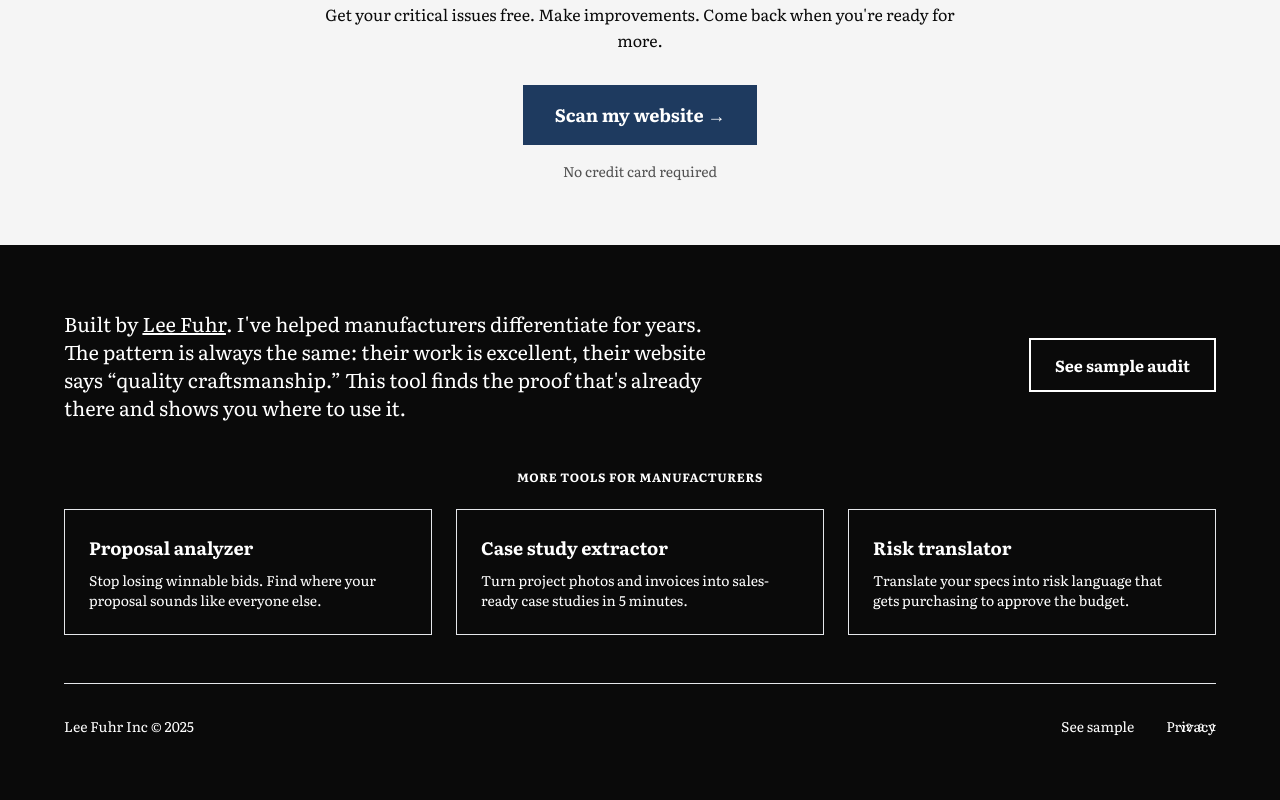
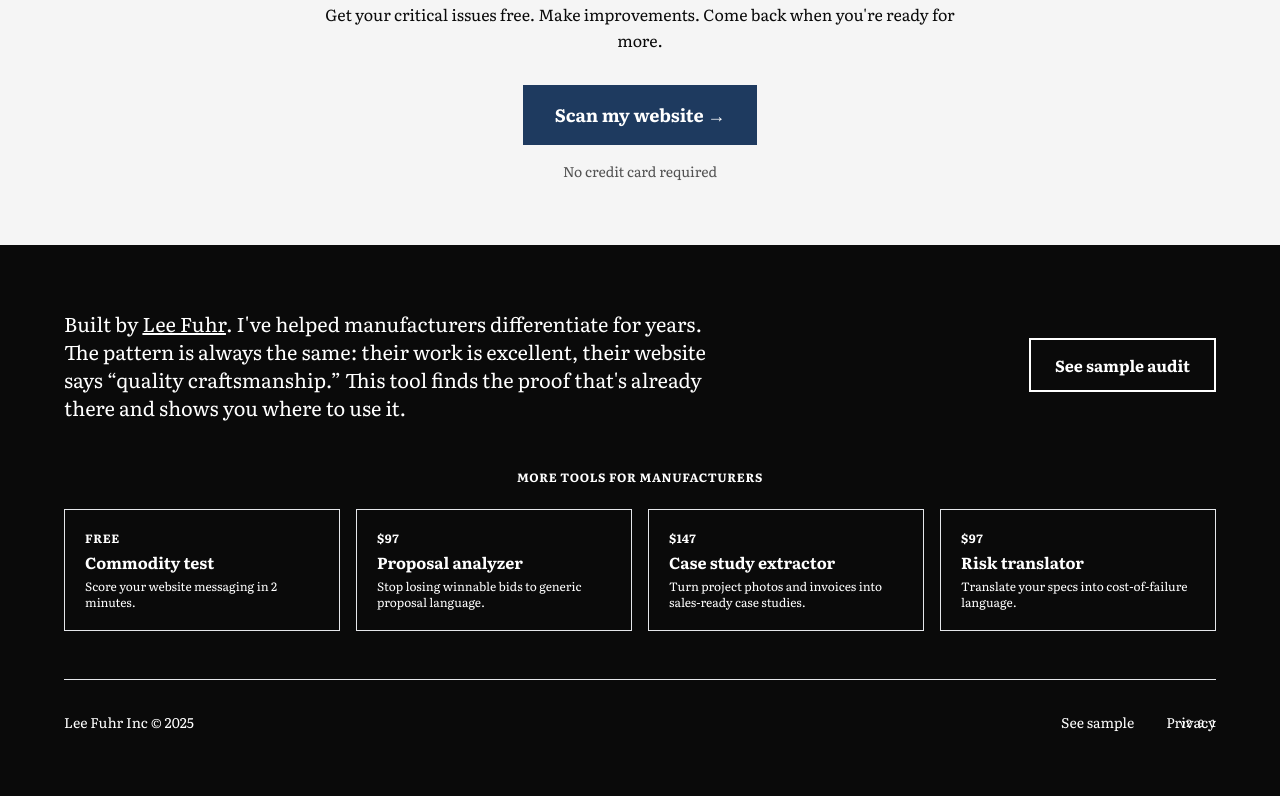
Before and after one commit to lee-fuhr/website-audit, a Next.js app: page / in a window 1280 px wide. Shown: the part 7247-8047 px from the top of the page. Built offline with nearby package versions, Linux system fonts and the light colour scheme.

Commit message:
feat: update more-tools grid to 4-column with pricing, add commodity-test link

```diff
--- a/src/app/page.tsx
+++ b/src/app/page.tsx
@@ -609,18 +609,26 @@ export default function HomePage() {
 
           {/* More tools */}
           <p className="text-xs font-bold tracking-wider text-[var(--background)]/60 mb-6 text-center">MORE TOOLS FOR MANUFACTURERS</p>
-          <div className="grid md:grid-cols-3 gap-6 mb-12">
-            <a href="https://proposal-analyzer.vercel.app" className="p-6 border border-[var(--background)]/20 hover:border-[var(--background)]/50 transition-colors">
-              <p className="text-lg font-semibold text-white mb-2">Proposal analyzer</p>
-              <p className="text-sm text-[var(--background)]/70">Stop losing winnable bids. Find where your proposal sounds like everyone else.</p>
+          <div className="grid sm:grid-cols-2 lg:grid-cols-4 gap-4 mb-12">
+            <a href="https://areyougeneric.com" className="p-5 border border-[var(--background)]/20 hover:border-[var(--background)]/50 transition-colors">
+              <p className="text-xs font-bold tracking-wider text-[var(--background)]/50 mb-1">FREE</p>
+              <p className="text-base font-semibold text-white mb-1">Commodity test</p>
+              <p className="text-xs text-[var(--background)]/70">Score your website messaging in 2 minutes.</p>
             </a>
-            <a href="https://case-study-extractor.vercel.app" className="p-6 border border-[var(--background)]/20 hover:border-[var(--background)]/50 transition-colors">
-              <p className="text-lg font-semibold text-white mb-2">Case study extractor</p>
-              <p className="text-sm text-[var(--background)]/70">Turn project photos and invoices into sales-ready case studies in 5 minutes.</p>
+            <a href="https://proposal-analyzer.vercel.app" className="p-5 border border-[var(--background)]/20 hover:border-[var(--background)]/50 transition-colors">
+              <p className="text-xs font-bold tracking-wider text-[var(--background)]/50 mb-1">$97</p>
+              <p className="text-base font-semibold text-white mb-1">Proposal analyzer</p>
+              <p className="text-xs text-[var(--background)]/70">Stop losing winnable bids to generic proposal language.</p>
             </a>
-            <a href="https://risk-translator.vercel.app" className="p-6 border border-[var(--background)]/20 hover:border-[var(--background)]/50 transition-colors">
-              <p className="text-lg font-semibold text-white mb-2">Risk translator</p>
-              <p className="text-sm text-[var(--background)]/70">Translate your specs into risk language that gets purchasing to approve the budget.</p>
+            <a href="https://case-study-extractor.vercel.app" className="p-5 border border-[var(--background)]/20 hover:border-[var(--background)]/50 transition-colors">
+              <p className="text-xs font-bold tracking-wider text-[var(--background)]/50 mb-1">$147</p>
+              <p className="text-base font-semibold text-white mb-1">Case study extractor</p>
+              <p className="text-xs text-[var(--background)]/70">Turn project photos and invoices into sales-ready case studies.</p>
+            </a>
+            <a href="https://risk-translator.vercel.app" className="p-5 border border-[var(--background)]/20 hover:border-[var(--background)]/50 transition-colors">
+              <p className="text-xs font-bold tracking-wider text-[var(--background)]/50 mb-1">$97</p>
+              <p className="text-base font-semibold text-white mb-1">Risk translator</p>
+              <p className="text-xs text-[var(--background)]/70">Translate your specs into cost-of-failure language.</p>
             </a>
           </div>
 
```
